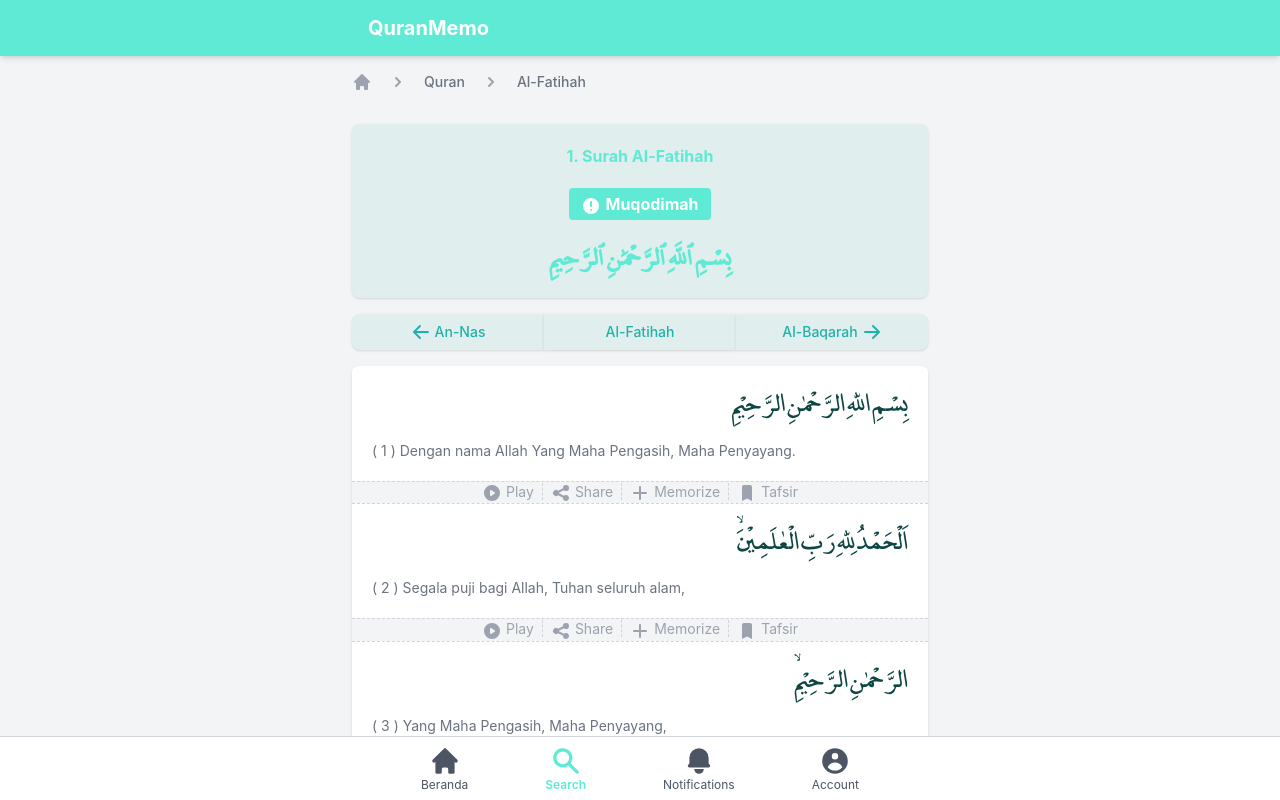
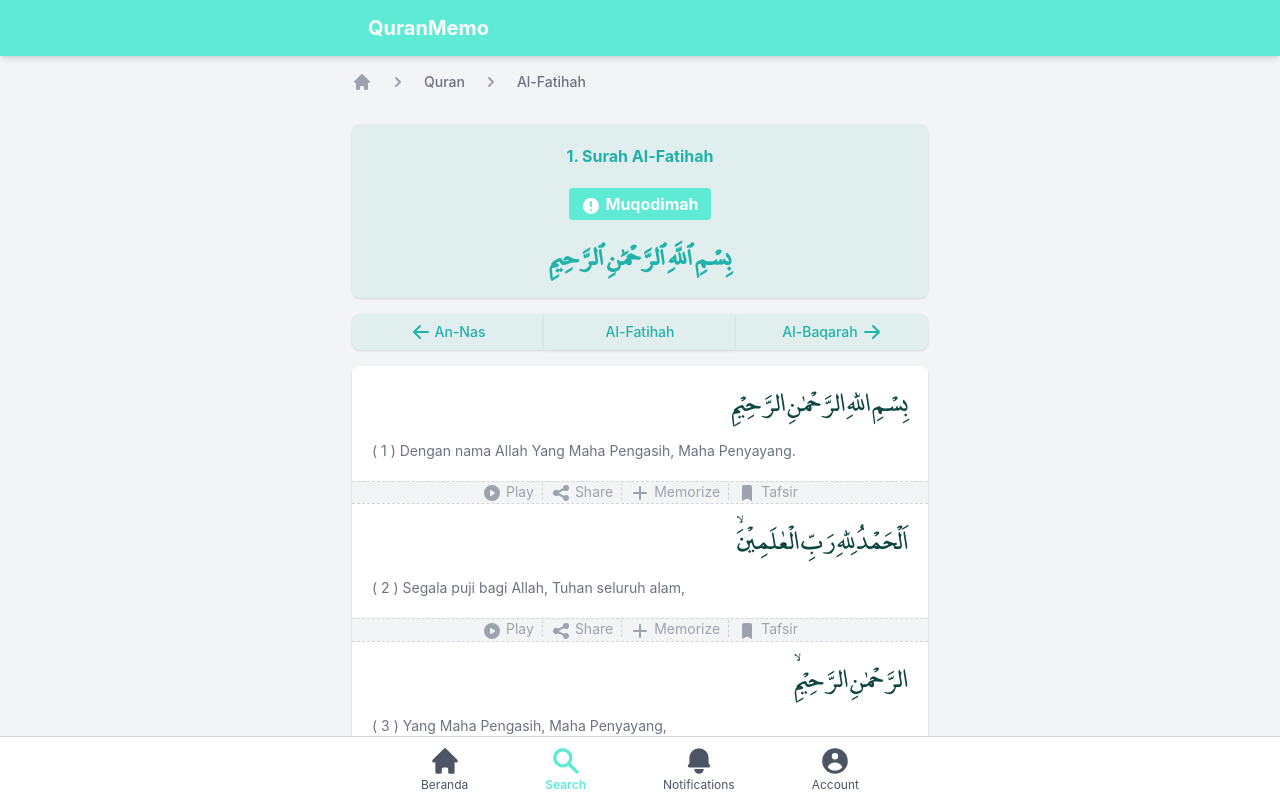
Before and after one commit to rizkianakbar/quran-community, a Next.js app: page /quran/1 in a window 1280 px wide. Shown: the top 800 px of the page. Built offline with nearby package versions, Linux system fonts and the light colour scheme.

Commit message:
fix: change text color

```diff
--- a/components/quran/quran-header.tsx
+++ b/components/quran/quran-header.tsx
@@ -4,7 +4,7 @@ import React from 'react';
 export function QuranHeader({ title }: any) {
   return (
     <>
-      <div className="bg-quranmemo-soft p-5 text-center text-quranmemo-primary rounded-lg shadow font-bold">
+      <div className="bg-quranmemo-soft p-5 text-center text-quranmemo-dark rounded-lg shadow font-bold">
         <h1 className="mb-5">{title}</h1>
         {/* when hover bounce */}
         <button className="mb-5 bg-quranmemo-primary px-3 py-1 text-white rounded mx-5">
```
